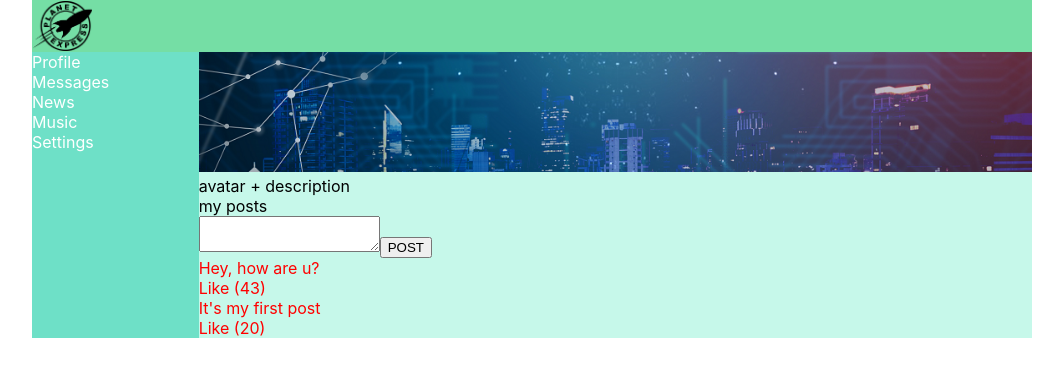
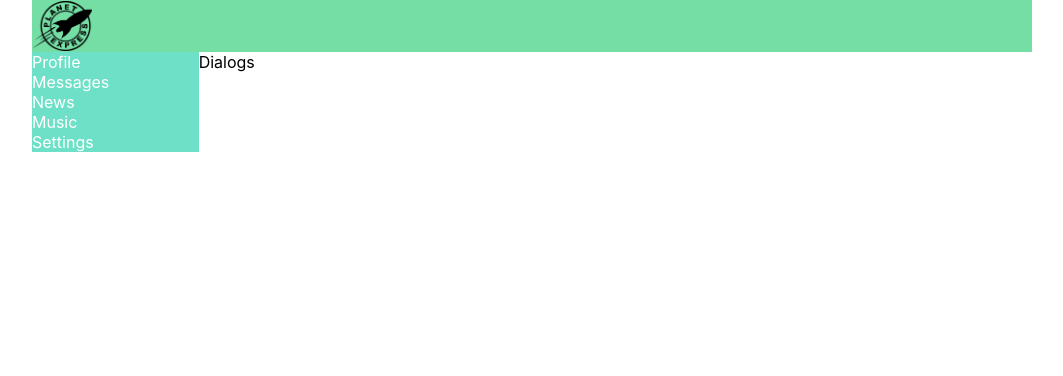
Before and after one commit to sf-minsk/socialnetwork, a React (Create React App) app: page / in a window 1280 px wide. Shown: the top 376 px of the page, without its empty margins (108-1171 px from the left). Built offline with nearby package versions, Linux system fonts and the light colour scheme.

Commit message:
lesson 18

```diff
--- a/src/App.tsx
+++ b/src/App.tsx
@@ -2,16 +2,19 @@
 import './App.css';
 import Header from "./components/Header/Header";
 import Navbar from "./components/Navbar/Navbar";
-import Profile from "./components/Profile/Profile";
+import {Dialogs} from "./components/Dialogs/Dialogs";
+//import Profile from "./components/Profile/Profile";
 
-function App() {
+export const App = () => {
     return (
         <div className="App-wrapper">
             <Header/>
             <Navbar/>
-            <Profile/>
+            <Dialogs/>
+            {/*<Profile/>*/}
+
         </div>
-    );
+    )
 }
 
 export default App;
--- /dev/null
+++ b/src/components/Dialogs/Dialogs.tsx
@@ -0,0 +1,9 @@
+import React from "react";
+
+export const Dialogs = () => {
+    return (
+        <div>
+            Dialogs
+        </div>
+    )
+}
```
Also changed, not shown: 1 other file (tests, documents, lock files or other folders).
